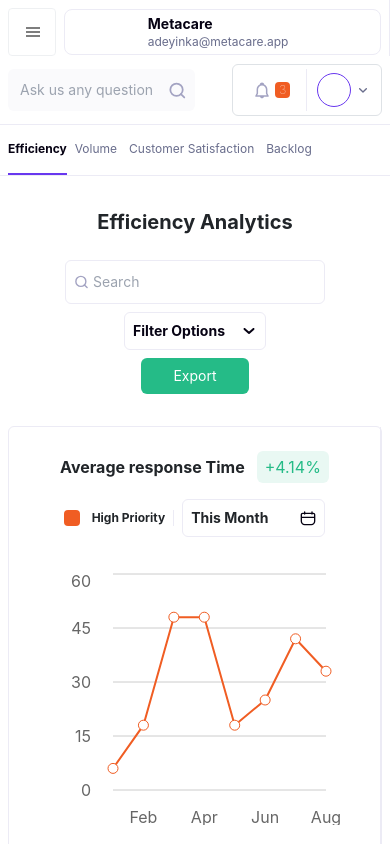
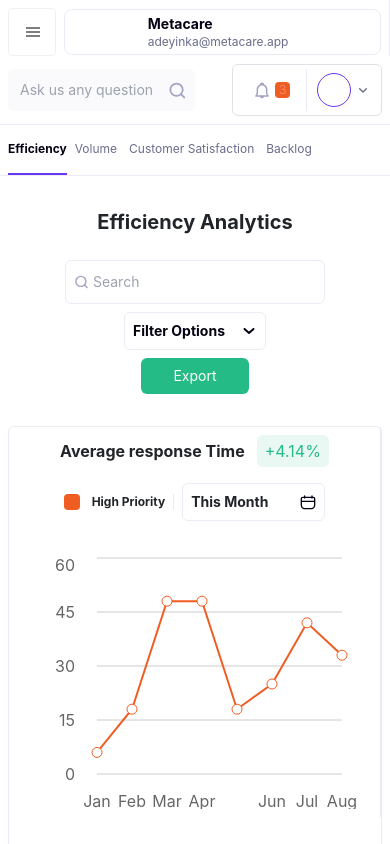
Before and after one commit to amaechichisom/metacare, a React (Create React App) app: page /dashboard/analytics/teams/efficiency in a window 390 px wide. Shown: the top 844 px of the page. Built offline with nearby package versions, Linux system fonts and the light colour scheme.

Commit message:
Publishing website

```diff
--- a/src/Pages/Dashboard/Components/Card/StaticCard.js
+++ b/src/Pages/Dashboard/Components/Card/StaticCard.js
@@ -6,7 +6,7 @@ function StaticCard(props) {
   return (
     <div className='grid grid-cols-1 lg:grid-cols-4 xl:grid-cols-5 border-border-color border-1 rounded-md mt-8 w-full'>
 
-        <div className=' border-r-1 border-border-color lg:col-span-3 xl:col-span-4 p-4 '>
+        <div className=' border-r-1 border-border-color lg:col-span-3 xl:col-span-4 card_padding p-4 '>
             <div className='flex flex-col lg:flex-row justify-between items-center'>
                 <div className='flex justify-center  items-center'>
                     <h3 className='font-bold text-base xl:text-lg mr-3 break-all whitespace-normal'>{props.title}</h3>
--- a/src/index.css
+++ b/src/index.css
@@ -68,3 +68,11 @@ code {
       padding: 2rem;
   }
 }
+
+
+
+@media only screen and (max-width:768px) {
+  .card_padding {
+      padding: 0.5rem !important;
+  }
+}
```
